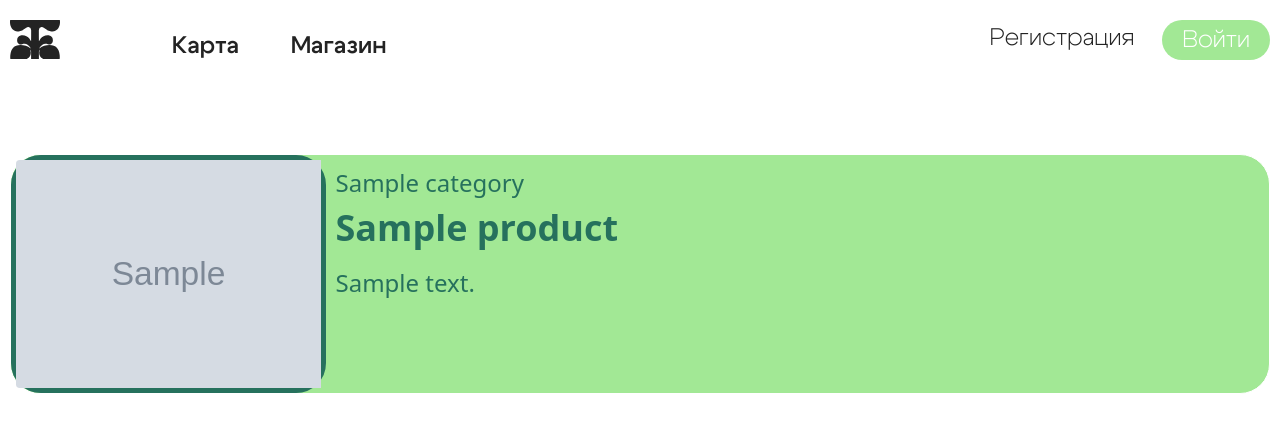
After one commit to alt1tla/EcoSorted, a Django app: template EcoSorter/store/templates/product.html in a window 1280 px wide. The commit adds this page. Shown: the top 432 px of the page. Run offline with Django 5.2, Linux system fonts and the light colour scheme; the template is opened without the code that fills it: most values are stand-ins (such as "Sample title", 1, 10 or a date in 2020); grey boxes marked "Sample" are stand-in pictures.

Commit message:
product page added

```diff
--- /dev/null
+++ b/EcoSorter/static/css/styleproduct.css
@@ -0,0 +1,91 @@
+@font-face {
+    font-display: swap;
+    font-family: 'Corbby';
+    font-style: normal;
+    font-weight: 400;
+    src: url('/static/fonts/Corbby.otf') format('woff2');
+}
+
+@font-face {
+    font-display: swap;
+    font-family: 'Cygre-SemiBold';
+    font-style: normal;
+    font-weight: 600;
+    src: url('/static/fonts/Cygre-SemiBold.ttf') format('woff2');
+}
+
+@font-face {
+    font-display: swap;
+    font-family: 'Cygre-Light';
+    font-style: normal;
+    font-weight: 300;
+    src: url('/static/fonts/Cygre-Light.ttf') format('woff2');
+}
+
+
+.wrapper {
+    width: 100%;
+    max-width: 134rem;
+    /* 65ch - удобоворимое кол-во символов на строке; */
+    margin: 0 auto;
+    padding: 0 1rem;
+}
+
+html{
+    scroll-behavior: smooth;
+    scroll-padding-top: 68px;
+}
+
+:root {
+    --color--1--:#FFFFFF;
+    --color--2--:#232323;
+    --color--3--:#26715D;
+    --color--4--:#A2E895;
+    font-size: 62.5%;
+}
+
+body {
+    color: var(--color--2--);
+    font-size: 3.6rem;
+    /* font-family: 'Open Sans', sans-serif; */
+    font-weight: 300;
+    background-color: var(--color--1--);
+    display: flex;
+    flex-direction: column;
+}
+
+a {
+    text-decoration: none;
+}
+
+.card--product{
+    background-color: var(--color--4--);
+    border-color: var(--color--1--);
+    border-radius: 30px;
+}
+
+.card--product--title{
+    font-size: 3.6rem;
+    color:var(--color--3--);
+    font-weight: 600;
+    margin-bottom: 10px;
+}
+
+.card--product--text{
+    font-size: 2.4rem;
+    color:var(--color--3--);
+    font-weight: 300;
+}
+
+.card--product--category{
+    font-size: 2.4rem;
+    color: var(--color--3--);
+    font-weight: 400;
+    margin: 0;
+}
+
+.card--product--image{
+    border:5px solid var(--color--3--);
+    border-radius: 30px;
+    background-color: var(--color--1--);
+}
--- a/EcoSorter/static/css/stylestore.css
+++ b/EcoSorter/static/css/stylestore.css
@@ -236,9 +236,8 @@ margin-bottom:50px;
 
 .art{
     border-radius: 20px;
-    padding: 10px;
+    padding: 15px 10px;
     width:450px;
-    height: 600px;
     background-color: var(--color--4--);
 }
 .img{
@@ -287,4 +286,7 @@ margin-bottom:50px;
     font-size: 2.4rem;
     color:var(--color--3--);
     font-family: 'Cygre-SemiBold';
+    white-space: nowrap;
+    overflow: hidden;
+    text-overflow: ellipsis;
 }
--- /dev/null
+++ b/EcoSorter/store/templates/product.html
@@ -0,0 +1,26 @@
+{% extends "wrapper.html" %}
+{% load static %}
+{% block link %}
+<link href="{% static 'css/styleproduct.css' %}" rel="stylesheet">
+{% endblock link %}
+{% block title %}
+Магазин
+{% endblock title %}
+{% block content %}
+<section class="wrapper">
+    <div class="card mb-3 card--product">
+        <div class="row g-0">
+            <div class="col-md-3 card--product--image">
+                <img src="{{product.image.url}}" class="img-fluid rounded-start" alt="...">
+            </div>
+            <div class="col-md-8 ">
+                <div class="card-body">
+                    <p class="card-title card--product--category">{{product.category}}</p>
+                    <p class="card-title card--product--title">{{product.name}}</p>
+                    <p class="card-text card--product--text">{{product.descriptiom}}</p>
+                </div>
+          </div>
+        </div>
+    </div>
+</section>
+{% endblock content %}
--- a/EcoSorter/store/templates/store.html
+++ b/EcoSorter/store/templates/store.html
@@ -26,7 +26,7 @@
 
             {% for product in products %}
             <article class="art">
-                <a href="#" >
+                <a href="{% url 'product' product.id %}" >
                     <p class="price">{{product.price}}</p>
                     <p class="category">{{product.category}}</p>
                     <img class="img" alt="" title="" src="{{product.image.url}}">
--- a/EcoSorter/store/urls.py
+++ b/EcoSorter/store/urls.py
@@ -9,4 +9,5 @@ urlpatterns = [
     path('logout/',views.logout_user, name="logout"),
     path('register/',views.register_user, name="register"),
     path('profile/',views.profile, name="profile"),
+    path('product/<int:pk>',views.product, name="product"),
 ]
--- a/EcoSorter/store/views.py
+++ b/EcoSorter/store/views.py
@@ -64,3 +64,7 @@ def register_user(request):
 
 def profile(request):
     return render(request,'profile.html',{})
+
+def product(request,pk):
+    product = Product.objects.get(id=pk)
+    return render(request,'product.html',{'product':product})
```
Also changed, not shown: EcoSorter/db.sqlite3.
